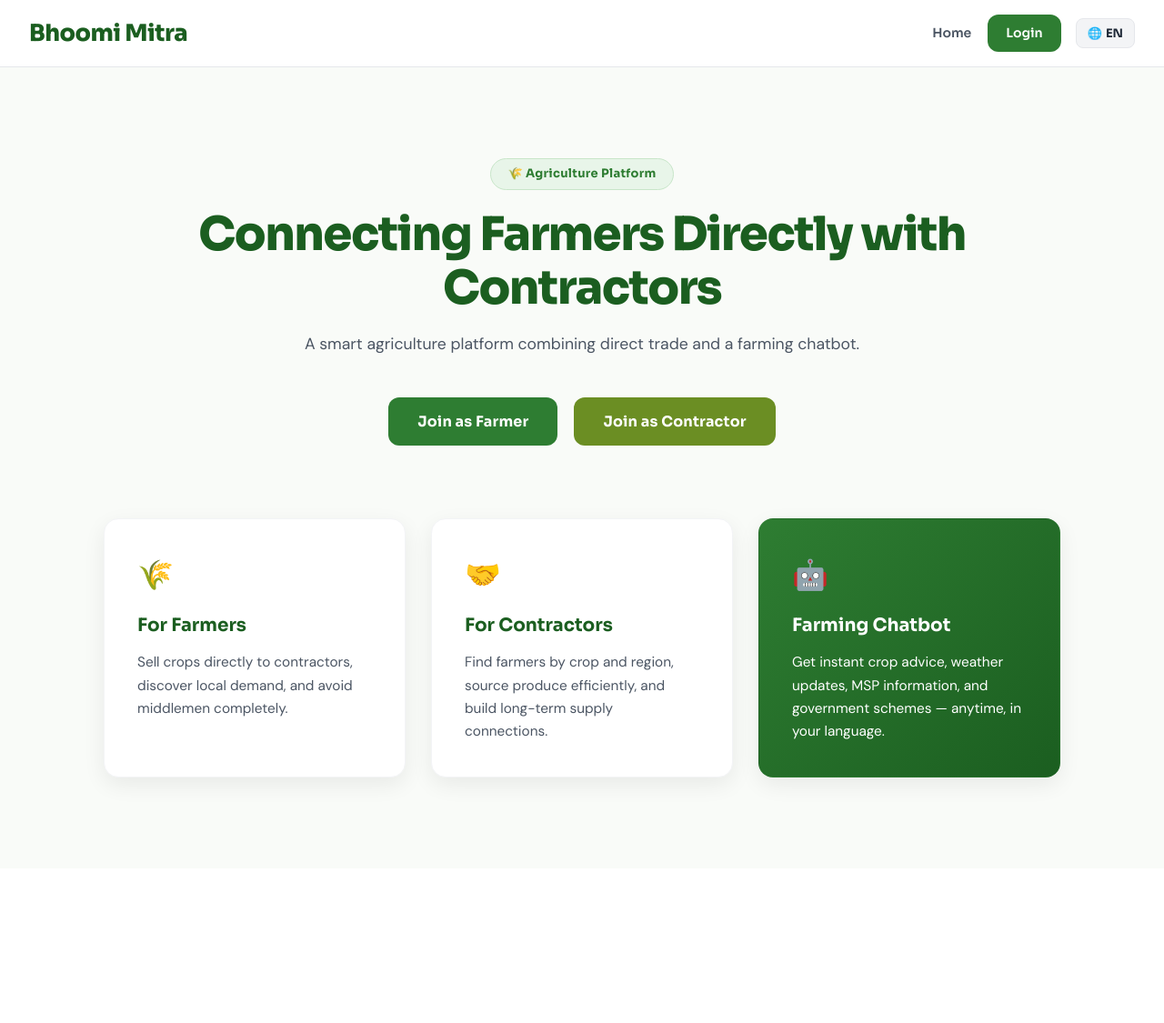
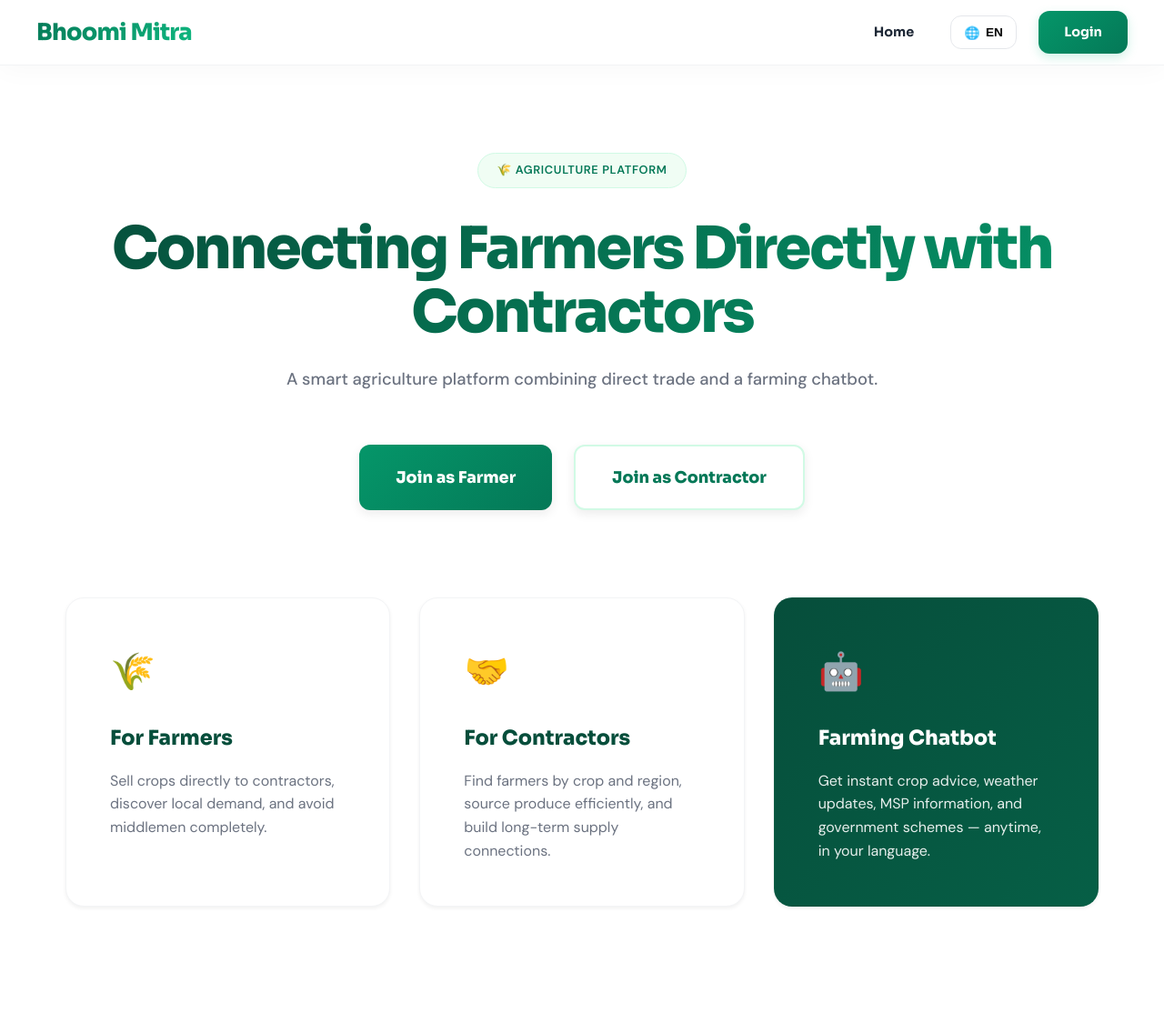
Before and after one commit to Zapperer04/Bhoomi-Mitra, a Flask app: page / in a window 1280 px wide. Shown: the whole page at 91% size. Before the commit the page ends 868 px from the top, so only its background shows below. Run offline with Flask 3, Linux system fonts and the light colour scheme.

Commit message:
UI: Final platform-wide premium harmonization for Landing and Login pages

```diff
--- a/static/style.css
+++ b/static/style.css
@@ -1,211 +1,214 @@
-/* ================= RESET ================= */
-* {
-    margin: 0;
-    padding: 0;
-    box-sizing: border-box;
+/* ============================================================
+   style.css — Landing Page  ★ Cinema Edition ★
+   ============================================================ */
+
+/* ── DESIGN TOKENS (Unified across the platform) ────────── */
+:root {
+    /* Brand Colors - Deep Nature Palette */
+    --green-900:    #064e3b;
+    --green-800:    #065f46;
+    --green-700:    #047857;
+    --green-600:    #059669;
+    --green-500:    #10b981;
+    --green-400:    #34d399;
+    --green-300:    #6ee7b7;
+    --green-200:    #a7f3d0;
+    --green-100:    #d1fae5;
+    --green-50:     #f0fdf4;
+
+    /* Accent & Semantic */
+    --accent:       #10b981;
+    --amber:        #f59e0b;
+    --red:          #ef4444;
+    --blue:         #3b82f6;
+
+    /* Neutrals */
+    --white:        #ffffff;
+    --gray-50:      #f9fafb;
+    --gray-100:     #f3f4f6;
+    --gray-200:     #e5e7eb;
+    --gray-400:     #9ca3af;
+    --gray-500:     #6b7280;
+    --gray-800:     #1f2937;
+    --gray-900:     #111827;
+
+    /* Shadows & Glows */
+    --shadow-sm:    0 2px 4px rgba(0,0,0,.06);
+    --shadow-md:    0 4px 12px rgba(0,0,0,.08);
+    --shadow-lg:    0 12px 24px rgba(6,78,59,.12);
+    --shadow-xl:    0 20px 40px rgba(0,0,0,.15);
+    --shadow-brand: 0 10px 20px rgba(5,150,105,.2);
+
+    /* Radii */
+    --radius-sm:    8px;
+    --radius-md:    12px;
+    --radius-lg:    20px;
+    --radius-xl:    32px;
+    --radius-full:  9999px;
+
+    /* Animation & Transitions */
+    --transition:   0.3s cubic-bezier(0.23, 1, 0.32, 1);
 }
 
-/* ================= COLOR SYSTEM ================= */
-:root {
-    --green-dark:  #1B5E20;
-    --green-main:  #2E7D32;
-    --green-soft:  #E8F5E9;
-    --olive:       #6B8E23;
-    --text-main:   #1F2937;
-    --text-muted:  #4B5563;
-    --bg-main:     #F9FBF8;
-    --radius-lg:   16px;
-    --radius-md:   12px;
+/* ── RESET & BASE ─────────────────────────────────────────── */
+*, *::before, *::after { margin:0; padding:0; box-sizing:border-box; }
+
+body {
+    font-family: 'DM Sans', system-ui, sans-serif;
+    background: #ffffff;
+    color: var(--gray-800);
+    line-height: 1.6;
+    min-height: 100vh;
+    -webkit-font-smoothing: antialiased;
 }
 
-/* ================= BASE ================= */
-body {
-    /* FIX: Replaced generic Inter with Sora + DM Sans */
-    font-family: 'DM Sans', system-ui, -apple-system, sans-serif;
-    background: var(--bg-main);
-    color: var(--text-main);
-    line-height: 1.6;
-}
+h1,h2,h3,h4 { font-family: 'Sora', sans-serif; color: var(--gray-900); }
 
-h1, h2, h3, h4, .logo, .btn, .hero-badge, .lang-btn {
-    font-family: 'Sora', system-ui, sans-serif;
-}
-
-/* ================= NAVBAR ================= */
+/* ── NAVIGATION (Harmonized) ─────────────────────────────── */
 .nav {
-    background: white;
-    border-bottom: 1px solid #E5E7EB;
-    padding: 16px 32px;
+    background: rgba(255, 255, 255, 0.8);
+    backdrop-filter: blur(16px);
+    -webkit-backdrop-filter: blur(16px);
+    border-bottom: 1px solid rgba(229, 231, 235, 0.5);
+    padding: 0.75rem 2.5rem;
     display: flex;
     justify-content: space-between;
     align-items: center;
     position: sticky;
     top: 0;
-    z-index: 100;
+    z-index: 500;
+    box-shadow: 0 4px 30px rgba(0, 0, 0, 0.03);
 }
 
 .logo {
     font-size: 1.6rem;
     font-weight: 800;
-    color: var(--green-dark);
-    letter-spacing: -0.5px;
+    background: linear-gradient(135deg, var(--green-700), var(--green-500));
+    -webkit-background-clip: text;
+    background-clip: text;
+    -webkit-text-fill-color: transparent;
+    letter-spacing: -0.03em;
+    font-family: 'Sora', sans-serif;
 }
 
 .nav-right {
     display: flex;
     align-items: center;
-    gap: 16px;
+    gap: 1.5rem;
 }
 
 .nav-link {
     text-decoration: none;
-    font-weight: 600;
-    font-size: 14px;
-    color: var(--text-muted);
-    padding: 6px 2px;
-    transition: color 0.2s;
+    font-weight: 700;
+    font-size: 0.9rem;
+    color: var(--gray-600);
+    padding: 0.5rem 1rem;
+    border-radius: var(--radius-sm);
+    transition: all var(--transition);
     font-family: 'Sora', sans-serif;
 }
-
 .nav-link:hover {
-    color: var(--green-dark);
+    background: var(--green-50);
+    color: var(--green-700);
 }
 
 .nav-link.login {
-    background: var(--green-main);
-    color: white !important;
-    padding: 9px 20px;
+    background: linear-gradient(135deg, var(--green-600), var(--green-700));
+    color: #ffffff !important;
+    padding: 0.75rem 1.75rem;
     border-radius: var(--radius-md);
-    transition: background 0.2s, transform 0.15s;
+    box-shadow: 0 4px 12px rgba(16, 185, 129, 0.2);
+}
+.nav-link.login:hover {
+    transform: translateY(-1px);
+    box-shadow: 0 6px 20px rgba(16, 185, 129, 0.3);
 }
 
-.nav-link.login:hover {
-    background: var(--green-dark);
-    transform: translateY(-1px);
+/* Language Selector */
+.lang-selector { position: relative; }
+.lang-btn {
+    display: flex; align-items: center; gap: 0.4rem;
+    background: var(--white);
+    border: 1px solid var(--gray-200);
+    padding: 0.6rem 0.9rem;
+    border-radius: var(--radius-md);
+    cursor: pointer;
+    font-weight: 700;
+    font-size: 0.85rem;
+    transition: all var(--transition);
+}
+.lang-btn:hover { border-color: var(--green-400); box-shadow: var(--shadow-sm); }
+
+.lang-dropdown {
+    position: absolute; top: calc(100% + 0.5rem); right: 0;
+    background: var(--white);
+    border: 1px solid var(--gray-200);
+    border-radius: var(--radius-md);
+    box-shadow: var(--shadow-xl);
+    min-width: 150px; z-index: 1000; overflow: hidden;
+}
+.lang-dropdown button {
+    display: block; width: 100%; padding: 0.75rem 1rem;
+    border: none; background: none; text-align: left;
+    cursor: pointer; font-size: 0.85rem; color: var(--gray-700);
+}
+.lang-dropdown button:hover { background: var(--green-50); color: var(--green-800); }
+.lang-dropdown.hidden { display: none; }
+
+/* ── HERO SECTION ─────────────────────────────────────────── */
+.hero {
+    max-width: 1200px;
+    margin: 6rem auto 4rem;
+    padding: 0 2rem;
+    text-align: center;
+    animation: fadeInUp 0.8s ease-out;
 }
 
-/* ================= LANGUAGE SELECTOR ================= */
-.lang-selector {
-    position: relative;
-}
-
-.lang-btn {
-    display: flex;
-    align-items: center;
-    gap: 4px;
-    background: #f3f4f6;
-    border: 1.5px solid #e5e7eb;
-    color: var(--text-main);
-    padding: 7px 12px;
-    border-radius: 8px;
-    cursor: pointer;
-    font-size: 13px;
-    font-weight: 700;
-    white-space: nowrap;
-    transition: background 0.2s, border-color 0.2s;
-}
-
-.lang-btn:hover {
-    background: var(--green-soft);
-    border-color: #c8e6c9;
-    color: var(--green-dark);
-}
-
-/* Variant used on login/signup pages */
-.lang-btn-light {
-    background: var(--green-soft);
-    border-color: #c8e6c9;
-    color: var(--green-dark);
-}
-
-.lang-btn-light:hover {
-    background: #d4edda;
-}
-
-.lang-dropdown {
-    position: absolute;
-    top: calc(100% + 6px);
-    right: 0;
-    background: white;
-    border: 1.5px solid #e5e7eb;
-    border-radius: var(--radius-md);
-    box-shadow: 0 12px 30px rgba(0,0,0,0.12);
-    min-width: 140px;
-    z-index: 2000;
-    overflow: hidden;
-    animation: dropIn 0.15s ease;
-}
-
-@keyframes dropIn {
-    from { opacity: 0; transform: translateY(-4px); }
-    to   { opacity: 1; transform: translateY(0); }
-}
-
-.lang-dropdown button {
-    display: block;
-    width: 100%;
-    padding: 10px 16px;
-    background: none;
-    border: none;
-    text-align: left;
-    font-size: 13px;
-    font-family: 'DM Sans', sans-serif;
-    color: #374151;
-    cursor: pointer;
-    transition: background 0.15s;
-}
-
-.lang-dropdown button:hover {
-    background: var(--green-soft);
-    color: var(--green-dark);
-}
-
-.lang-dropdown.hidden {
-    display: none;
-}
-
-/* ================= HERO ================= */
-.hero {
-    max-width: 1100px;
-    margin: 100px auto 80px;
-    padding: 0 24px;
-    text-align: center;
+@keyframes fadeInUp {
+    from { opacity: 0; transform: translateY(30px); }
+    to { opacity: 1; transform: translateY(0); }
 }
 
 .hero-badge {
     display: inline-block;
-    background: var(--green-soft);
-    color: var(--green-main);
-    padding: 6px 18px;
-    border-radius: 20px;
-    font-size: 13px;
-    font-weight: 700;
-    margin-bottom: 20px;
-    border: 1px solid #c8e6c9;
-    letter-spacing: 0.3px;
+    background: var(--green-50);
+    color: var(--green-700);
+    padding: 0.5rem 1.25rem;
+    border-radius: var(--radius-full);
+    font-size: 0.8rem;
+    font-weight: 800;
+    text-transform: uppercase;
+    letter-spacing: 0.05em;
+    border: 1.5px solid var(--green-100);
+    margin-bottom: 2rem;
 }
 
 .hero h1 {
-    font-size: clamp(2.2rem, 4vw, 3.2rem);
+    font-size: clamp(2.5rem, 6vw, 4rem);
     font-weight: 800;
-    letter-spacing: -0.03em;
-    margin-bottom: 18px;
-    color: var(--green-dark);
-    line-height: 1.15;
+    line-height: 1.1;
+    margin-bottom: 1.5rem;
+    background: linear-gradient(135deg, var(--green-900), var(--green-600));
+    -webkit-background-clip: text;
+    background-clip: text;
+    -webkit-text-fill-color: transparent;
+    letter-spacing: -0.04em;
 }
 
 .hero p {
-    max-width: 680px;
-    margin: 0 auto 44px;
-    font-size: 1.1rem;
-    color: var(--text-muted);
+    max-width: 720px;
+    margin: 0 auto 3.5rem;
+    font-size: 1.15rem;
+    color: var(--gray-500);
+    font-weight: 500;
+    line-height: 1.6;
 }
 
-/* ================= CTA ================= */
+/* ── CTA GROUP ───────────────────────────────────────────── */
 .cta-group {
     display: flex;
     justify-content: center;
-    gap: 18px;
+    gap: 1.5rem;
     flex-wrap: wrap;
 }
 
@@ -213,116 +216,97 @@ h1, h2, h3, h4, .logo, .btn, .hero-badge, .lang-btn {
     display: inline-flex;
     align-items: center;
     justify-content: center;
-    padding: 14px 32px;
+    padding: 1.25rem 2.5rem;
     border-radius: var(--radius-md);
     text-decoration: none;
-    font-weight: 700;
-    font-size: 1rem;
-    transition: transform 0.2s, box-shadow 0.2s;
-    letter-spacing: 0.2px;
-}
-
-.btn:hover {
-    transform: translateY(-3px);
-    box-shadow: 0 14px 30px rgba(0,0,0,0.15);
+    font-weight: 800;
+    font-size: 1.1rem;
+    font-family: 'Sora', sans-serif;
+    transition: all var(--transition);
+    box-shadow: var(--shadow-md);
 }
 
 .farmer-btn {
-    background: var(--green-main);
+    background: linear-gradient(135deg, var(--green-600), var(--green-700));
     color: white;
 }
-
 .farmer-btn:hover {
-    background: var(--green-dark);
+    transform: translateY(-3px);
+    box-shadow: 0 12px 28px rgba(16, 185, 129, 0.3);
 }
 
 .contractor-btn {
-    background: var(--olive);
-    color: white;
+    background: #ffffff;
+    color: var(--green-700);
+    border: 2px solid var(--green-100);
+}
+.contractor-btn:hover {
+    transform: translateY(-3px);
+    background: var(--green-50);
+    border-color: var(--green-300);
 }
 
-.contractor-btn:hover {
-    background: #5a7a1a;
+/* ── FEATURES GRID ────────────────────────────────────────── */
+.features {
+    max-width: 1200px;
+    margin: 6rem auto 8rem;
+    padding: 0 2rem;
+    display: grid;
+    grid-template-columns: repeat(auto-fit, minmax(320px, 1fr));
+    gap: 2rem;
 }
 
-/* ================= FEATURES ================= */
-.features {
-    max-width: 1100px;
-    margin: 80px auto 100px;
-    padding: 0 24px;
-    display: grid;
-    grid-template-columns: repeat(auto-fit, minmax(280px, 1fr));
-    gap: 28px;
+.card {
+    background: #ffffff;
+    padding: 3rem;
+    border-radius: var(--radius-lg);
+    border: 1px solid var(--gray-100);
+    box-shadow: var(--shadow-sm);
+    transition: all var(--transition);
+    display: flex;
+    flex-direction: column;
+    gap: 1rem;
+    position: relative;
+    overflow: hidden;
+}
+
+.card:hover {
+    transform: translateY(-10px);
+    box-shadow: var(--shadow-xl);
+    border-color: var(--green-200);
 }
 
 .card-icon {
-    font-size: 2rem;
-    margin-bottom: 14px;
-    display: block;
-}
-
-.card {
-    background: white;
-    padding: 36px;
-    border-radius: var(--radius-lg);
-    box-shadow: 0 8px 24px rgba(0,0,0,0.07);
-    transition: transform 0.25s ease, box-shadow 0.25s ease;
-    border: 1px solid #f3f4f6;
-}
-
-.card:hover {
-    transform: translateY(-6px);
-    box-shadow: 0 20px 45px rgba(0,0,0,0.14);
+    font-size: 2.5rem;
+    margin-bottom: 0.5rem;
 }
 
 .card h3 {
-    font-size: 1.25rem;
-    margin-bottom: 12px;
-    color: var(--green-dark);
+    font-size: 1.4rem;
+    font-weight: 800;
+    color: var(--green-900);
 }
 
 .card p {
-    font-size: 0.96rem;
-    color: var(--text-muted);
-    line-height: 1.65;
+    font-size: 1rem;
+    color: var(--gray-500);
+    line-height: 1.6;
 }
 
 .card.highlight {
-    background: linear-gradient(135deg, var(--green-main), var(--green-dark));
+    background: linear-gradient(135deg, var(--green-900), var(--green-800));
+    color: white;
     border-color: transparent;
 }
+.card.highlight h3, .card.highlight p { color: white; }
+.card.highlight p { opacity: 0.9; }
 
-.card.highlight h3,
-.card.highlight p,
-.card.highlight .card-icon {
-    color: white;
+/* ── RESPONSIVE ──────────────────────────────────────────── */
+@media (max-width: 768px) {
+    .nav { padding: 1rem 1.5rem; }
+    .logo { font-size: 1.25rem; }
+    .hero { margin-top: 4rem; }
+    .hero h1 { font-size: 2.25rem; }
+    .cta-group { flex-direction: column; }
+    .btn { width: 100%; }
 }
-
-/* ================= RESPONSIVE ================= */
-@media (max-width: 640px) {
-    .hero {
-        margin-top: 60px;
-    }
-
-    .nav {
-        padding: 14px 20px;
-    }
-
-    .nav-right {
-        gap: 10px;
-    }
-
-    .hero h1 {
-        font-size: 2rem;
-    }
-
-    .cta-group {
-        flex-direction: column;
-        align-items: center;
-    }
-
-    .btn {
-        width: 100%;
-        max-width: 280px;
-    }
-}
--- a/templates/index.html
+++ b/templates/index.html
@@ -15,7 +15,6 @@
     <div class="logo">Bhoomi Mitra</div>
     <div class="nav-right">
         <a href="{{ url_for('index') }}" class="nav-link" data-i18n="home.nav_home">Home</a>
-        <a href="{{ url_for('login') }}" class="nav-link login" data-i18n="home.nav_login">Login</a>
 
         <!-- Language Selector -->
         <div class="lang-selector" id="langSelector">
@@ -23,16 +22,10 @@
             <div class="lang-dropdown hidden" id="langDropdown">
                 <button data-lang="en">English</button>
                 <button data-lang="hi">हिंदी</button>
-                <button data-lang="mr">मराठी</button>
-                <button data-lang="te">తెలుగు</button>
-                <button data-lang="kn">ಕನ್ನಡ</button>
-                <button data-lang="ta">தமிழ்</button>
-                <button data-lang="gu">ગુજરાતી</button>
-                <button data-lang="pa">ਪੰਜਾਬੀ</button>
-                <button data-lang="bn">বাংলা</button>
-                <button data-lang="or">ଓଡ଼ିଆ</button>
             </div>
         </div>
+
+        <a href="{{ url_for('login') }}" class="nav-link login" data-i18n="home.nav_login">Login</a>
     </div>
 </nav>
 
```
Also changed, not shown: templates/login.html (+4 -10 lines).
